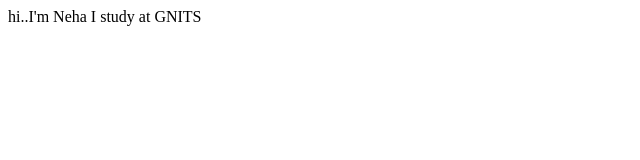
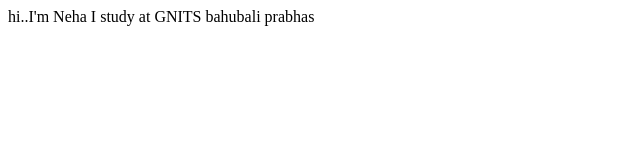
Before and after one commit to NehaBajjuri/neha-site, a plain HTML site: page index.html in a window 1280 px wide. Shown: the whole page, without its empty margins (0-640 px from the left). Drawn offline with Linux system fonts and the light colour scheme.

Commit message:
updated the film

```diff
--- a/index.html
+++ b/index.html
@@ -9,5 +9,7 @@
 <body>
     hi..I'm Neha
     I study at GNITS
+    bahubali
+    prabhas
 </body>
 </html>
```
